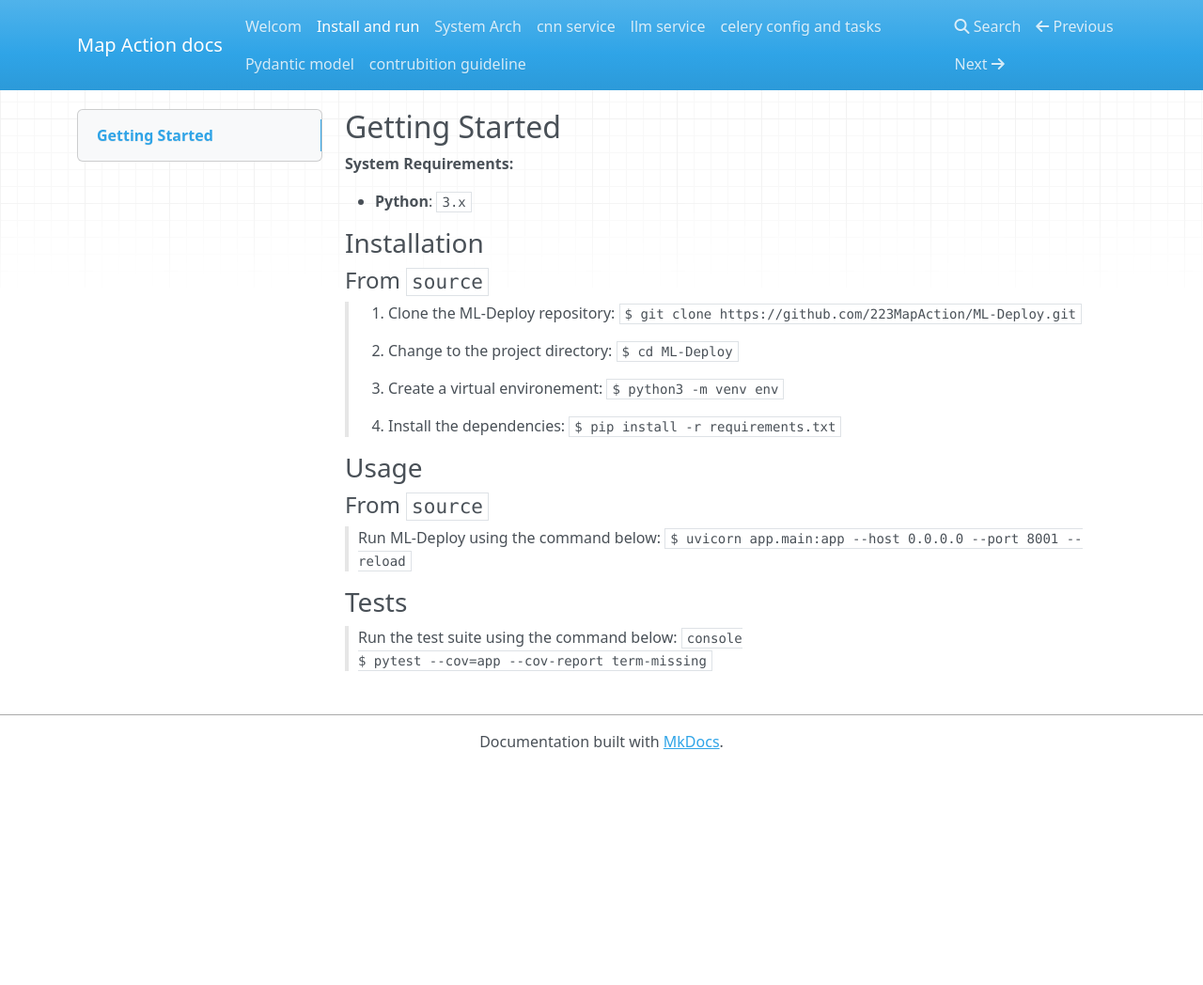
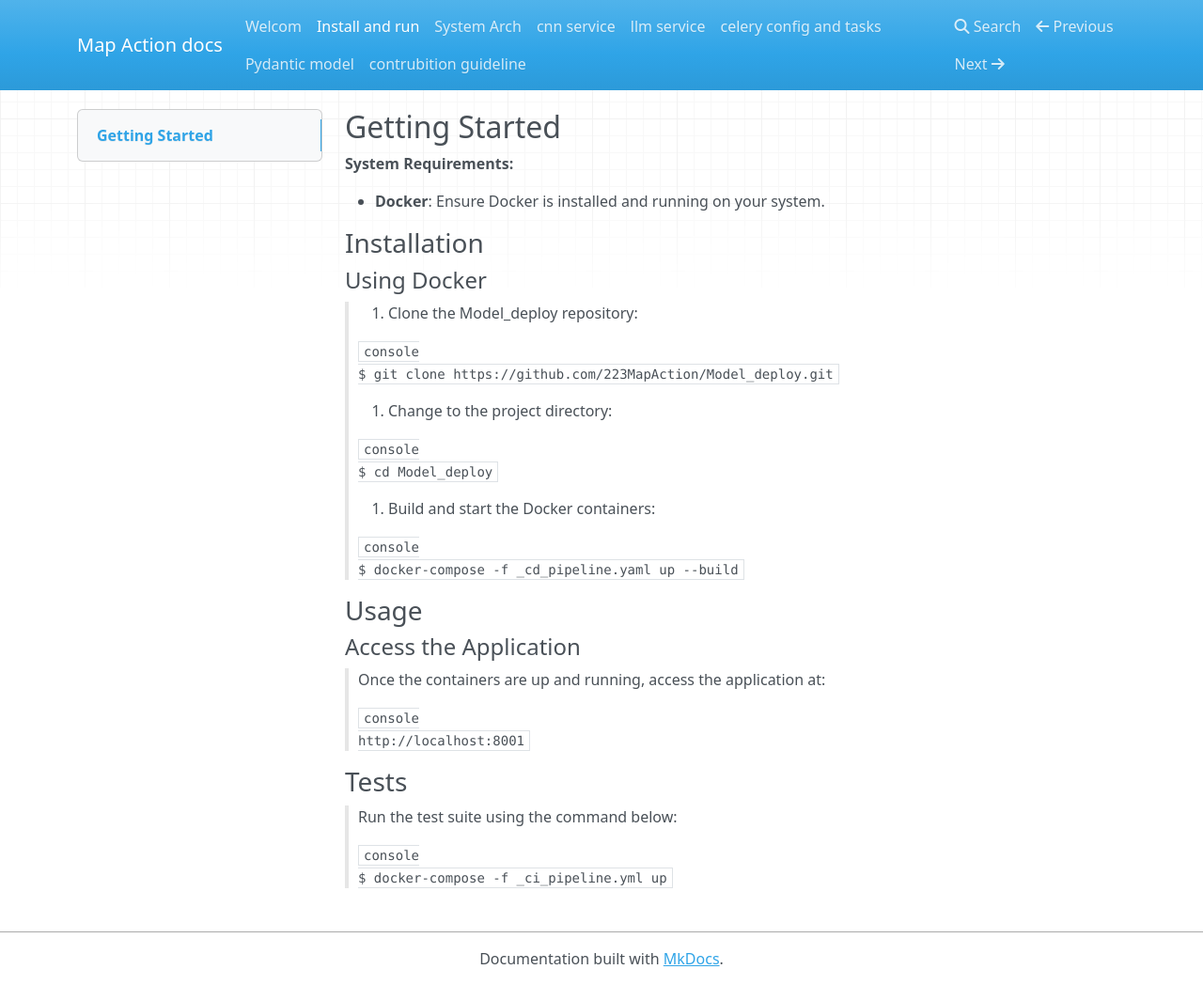
Before and after one commit to 223MapAction/Model_deploy, an MkDocs documentation site: the page built from docs/install-run.md, in a window 1280 px wide and 1048 px high. Shown: the whole window at 94% size. Built offline with MkDocs 1.6.1, drawn with Linux system fonts in a browser that asks for light colours; nearby versions of some CDN libraries.

Commit message:
Update Install and Run instructions

````diff
--- a/docs/install-run.md
+++ b/docs/install-run.md
@@ -1,45 +1,45 @@
-##  Getting Started
+## Getting Started
 
 **System Requirements:**
 
-* **Python**: `3.x`
+-   **Docker**: Ensure Docker is installed and running on your system.
 
-###  Installation
+### Installation
 
-<h4>From <code>source</code></h4>
+<h4>Using Docker</h4>
 
-> 1. Clone the ML-Deploy repository:
-> ```
-> $ git clone https://github.com/223MapAction/ML-Deploy.git
+> 1. Clone the Model_deploy repository:
+>
+> ```console
+> $ git clone https://github.com/223MapAction/Model_deploy.git
 > ```
 >
 > 2. Change to the project directory:
-> ```
-> $ cd ML-Deploy
+>
+> ```console
+> $ cd Model_deploy
 > ```
 >
-> 3. Create a virtual environement:
-> ```
-> $ python3 -m venv env
-> ```
+> 3. Build and start the Docker containers:
 >
-> 4. Install the dependencies:
-> ```
-> $ pip install -r requirements.txt
+> ```console
+> $ docker-compose -f _cd_pipeline.yaml up --build
 > ```
 
-###  Usage
+### Usage
 
-<h4>From <code>source</code></h4>
+<h4>Access the Application</h4>
 
-> Run ML-Deploy using the command below:
-> ```
-> $ uvicorn app.main:app --host 0.0.0.0 --port 8001 --reload
+> Once the containers are up and running, access the application at:
+>
+> ```console
+> http://localhost:8001
 > ```
 
-###  Tests
+### Tests
 
 > Run the test suite using the command below:
+>
 > ```console
-> $ pytest --cov=app --cov-report term-missing
+> $ docker-compose -f _ci_pipeline.yml up
 > ```
````
Also changed, not shown: README.md (+8 -8 lines), 1 other file.
